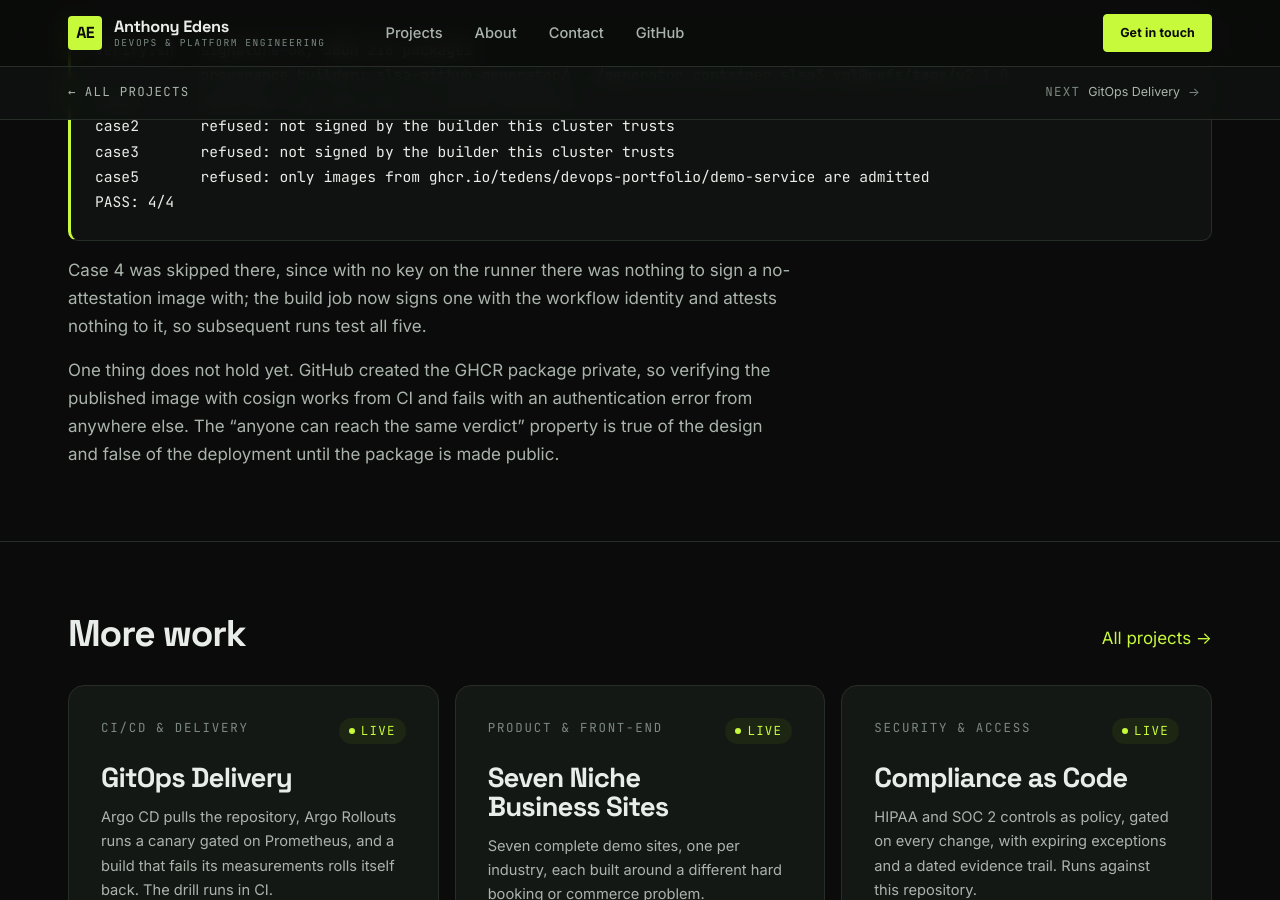
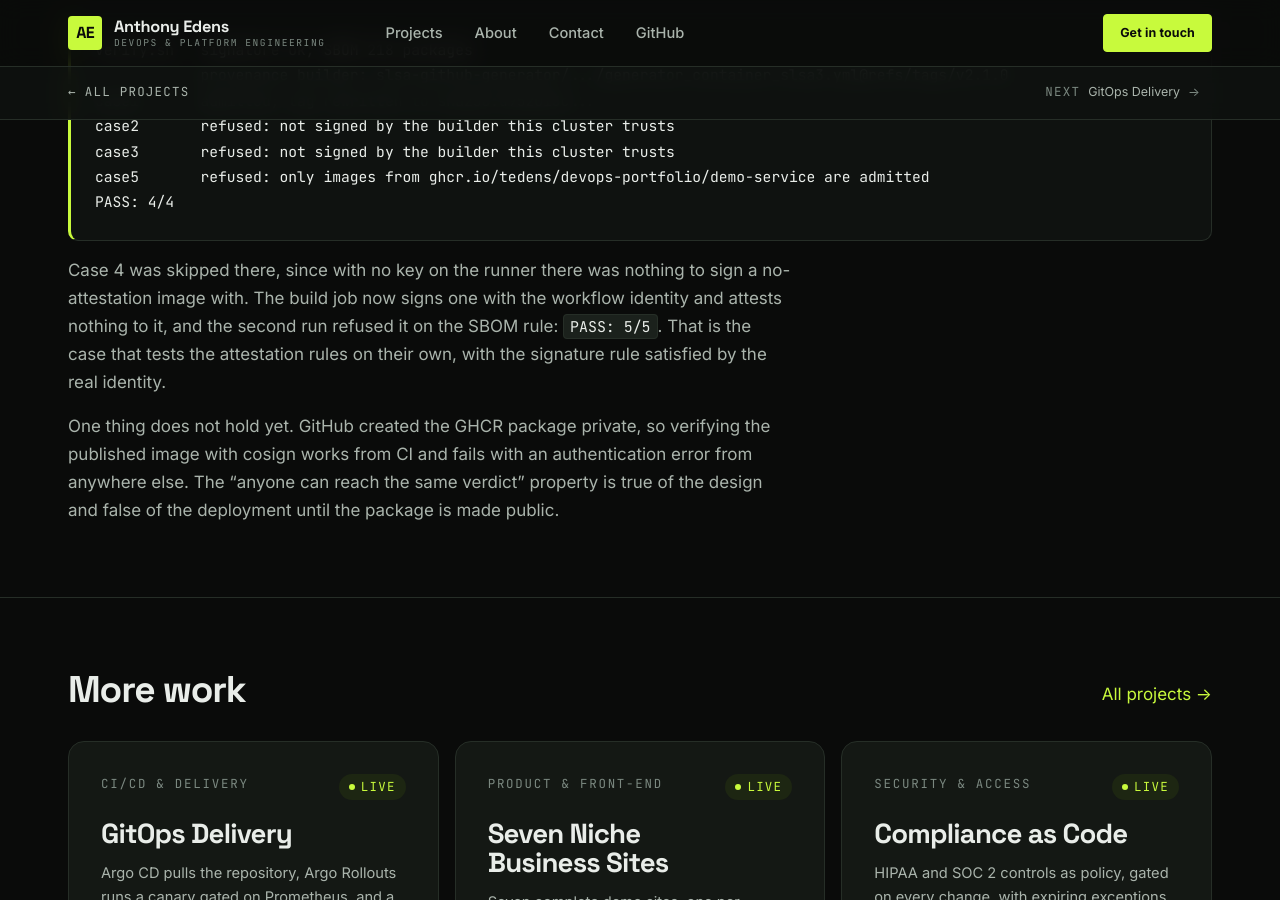
Before and after one commit to tedens/devops-portfolio, a Jekyll site: the page built from docs/projects/17-supply-chain.md, in a window 1280 px wide and 900 px high, scrolled down 3768 px. Built offline with Jekyll 4.4.1, drawn with Linux system fonts in a browser that asks for light colours.

Commit message:
Record the 5/5 supply-chain run
The second CI run refused the image signed by the workflow identity with
nothing attested, on the SBOM rule. All five drill cases now run in CI
against GHCR with keyless identities, and the docs say so instead of
promising it.

Co-Authored-By: Claude Fable 5.1 <noreply@anthropic.com>

````diff
--- a/docs/projects/17-supply-chain.md
+++ b/docs/projects/17-supply-chain.md
@@ -136,9 +136,10 @@ PASS: 4/4
 ```
 
 Case 4 was skipped there, since with no key on the runner there was nothing
-to sign a no-attestation image with; the build job now signs one with the
-workflow identity and attests nothing to it, so subsequent runs test all
-five.
+to sign a no-attestation image with. The build job now signs one with the
+workflow identity and attests nothing to it, and the second run refused it
+on the SBOM rule: `PASS: 5/5`. That is the case that tests the attestation
+rules on their own, with the signature rule satisfied by the real identity.
 
 One thing does not hold yet. GitHub created the GHCR package private, so
 verifying the published image with cosign works from CI and fails with an
````
Also changed, not shown: 17-supply-chain/README.md.
